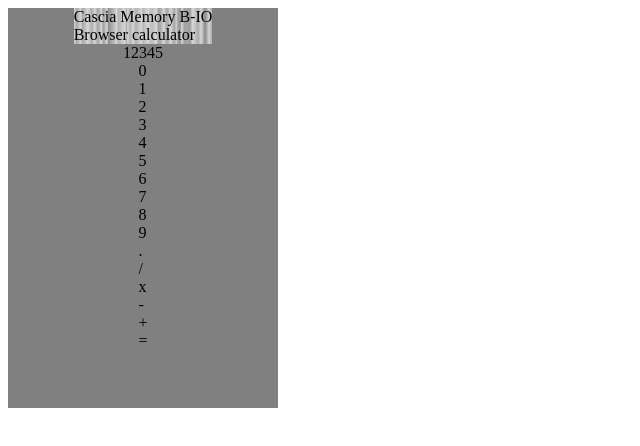
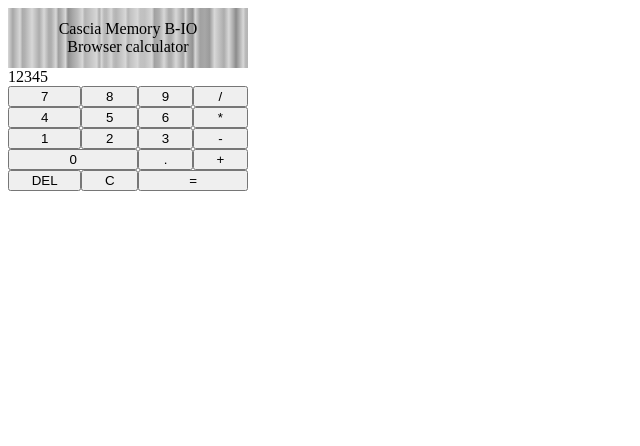
Before and after one commit to ConorPDoyle/calculator, a plain HTML site: page index.html in a window 1280 px wide. Shown: the whole page, without its empty margins (0-640 px from the left). Drawn offline with Linux system fonts and the light colour scheme.

Commit message:
Format calc grid

```diff
--- a/index.html
+++ b/index.html
@@ -6,7 +6,7 @@
     <meta name="viewport" content="width=device-width, initial-scale=1.0">
     <script src="scripts.js"></script>
     <link rel="stylesheet" href="styles.css">
-    <title>Document</title>
+    <title>Calculator</title>
 </head>
 <body>
     <div id="calc">
@@ -18,22 +18,25 @@
             <div class="display-digits">12345</div>
         </div>
         <div id="c-body">
-            <div class="btn 0">0</div>
-            <div class="btn 1">1</div>
-            <div class="btn 2">2</div>
-            <div class="btn 3">3</div>
-            <div class="btn 4">4</div>
-            <div class="btn 5">5</div>
-            <div class="btn 6">6</div>
-            <div class="btn 7">7</div>
-            <div class="btn 8">8</div>
-            <div class="btn 9">9</div>
-            <div class="btn .">.</div>
-            <div class="btn op">/</div>
-            <div class="btn op">x</div>
-            <div class="btn op">-</div>
-            <div class="btn op">+</div>
-            <div class="btn op">=</div>
+                <button>7</button>
+                <button>8</button>
+                <button>9</button>
+                <button>/</button>
+                <button>4</button>
+                <button>5</button>
+                <button>6</button>
+                <button>*</button>
+                <button>1</button>
+                <button>2</button>
+                <button>3</button>
+                <button>-</button>
+                <button class="two">0</button>
+                <button>.</button>
+                <button class="add two-vert">+</button>
+                <button class="del">DEL</button>
+                <button class="clear">C</button>
+                <button class="equals two">=</button>
+            </div>
         </div>
     </div>
 </body>
--- a/styles.css
+++ b/styles.css
@@ -1,4 +1,8 @@
-#calc {
+/* *, *::before, *::after{
+    box-sizing: border-box;
+} */
+
+calc {
     display: flex;
     flex-direction: column;
     align-items: center;
@@ -8,6 +12,10 @@
 }
 
 #c-head {
+    display: flex;
+    flex-direction: column;
+    align-items: center;
+    justify-content: center;
     background-image: linear-gradient(90deg, #d7d7d7 0%,
      #a7a7a7 2%, #b8b8b8 3%, #d7d7d7 5%,#acacac 6%, #b1b1b1 7%,
      #d7d7d7 10%,#acacac 13%, #d7d7d7 15%,#acacac 17%, #afafaf 18%,
@@ -21,8 +29,18 @@
      #d7d7d7 78%,#a1a1a1 80%, #a7a7a7 82%,#9b9b9b 84%, #d7d7d7 86%,
      #acacac 90%,#d7d7d7 92%, #a7a7a7 94%, #8b8b8b 95%,#d7d7d7 98%,
      #b9b9b9 99%, #b4b4b4 100%);
+    margin-top: 5px;
+    width: 240px;
+    height: 60px;
 }
 
-.row {
-    display: flex;
+#c-body {
+    width: 240px;
+    height: 60px;
+    display: grid;
+    grid-template-columns: auto auto auto auto;
 }
+
+.two {
+    grid-column-end: span 2;
+}
```
